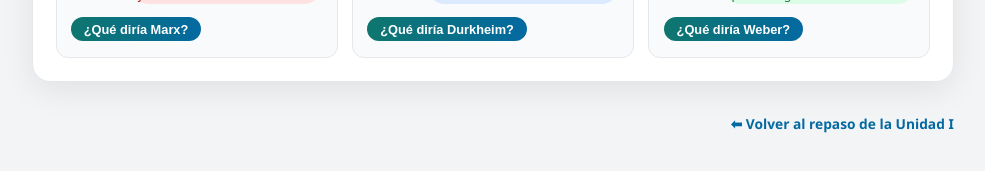
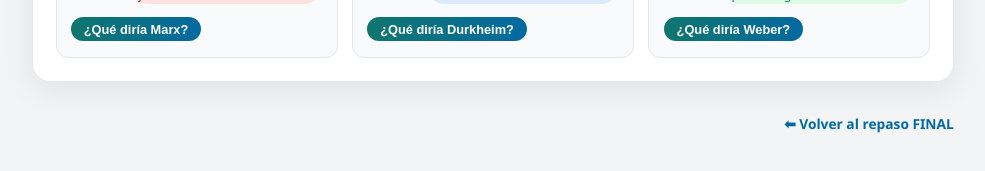
Before and after one commit to sentiege/sociologia, a plain HTML site: page que-dirian.html in a window 1280 px wide. Shown: the part 3025-3196 px from the top of the page, without its empty margins (147-1132 px from the left). Drawn offline with Linux system fonts and the light colour scheme.

Commit message:
Update que-dirian.html

```diff
--- a/que-dirian.html
+++ b/que-dirian.html
@@ -993,7 +993,7 @@
     </section>
 
     <div class="back-link">
-      <a href="index.html">⬅ Volver al repaso de la Unidad I</a>
+      <a href="final.html">⬅ Volver al repaso FINAL</a>
     </div>
   </main>
 
```
